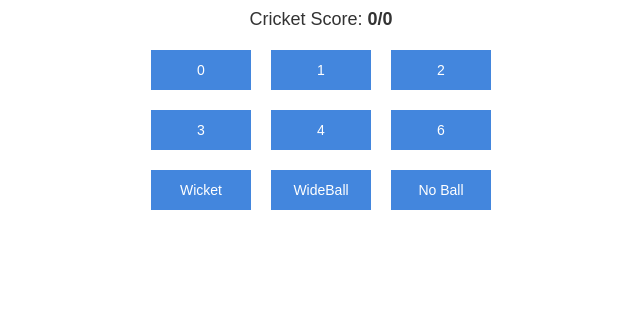
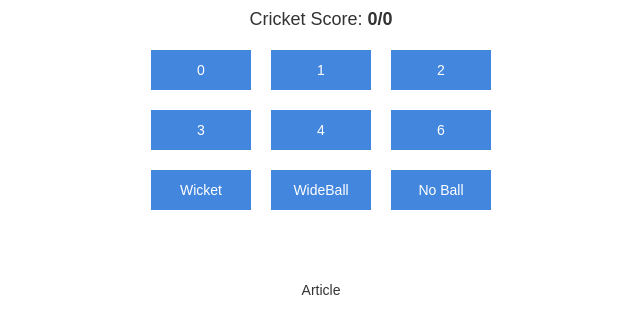
Before and after one commit to Sowji-dev/Frontend, a React (Create React App) app in the folder React/sample/: page /article in a window 1280 px wide. Shown: the top 334 px of the page, without its empty margins (319-959 px from the left). Built offline with nearby package versions, Linux system fonts and the light colour scheme.

Commit message:
added routing

```diff
--- a/React/sample/package.json
+++ b/React/sample/package.json
@@ -10,6 +10,7 @@
     "formik": "^2.4.2",
     "react": "^18.2.0",
     "react-dom": "^18.2.0",
+    "react-router-dom": "^6.14.2",
     "react-scripts": "5.0.1",
     "web-vitals": "^2.1.4",
     "yup": "^1.2.0"
--- a/React/sample/src/App.jsx
+++ b/React/sample/src/App.jsx
@@ -1,5 +1,7 @@
+import { Outlet } from 'react-router';
 import './App.css'
 import React, { useState } from 'react';
+import Sports from './Sports';
 function App() {
   var [score,setScore]=useState(0)
   var [runs,setRuns]=useState(0)
@@ -11,6 +13,7 @@ function App() {
   }
   return (
     <div >
+      <div>
         <h4>Cricket Score:<b> {score}/{runs}</b></h4>
         <button onClick={()=>add(0)}> 0</button>
         <button onClick={()=>add(1)}> 1</button>
@@ -22,6 +25,9 @@ function App() {
         <button onClick={()=>add(1)}> WideBall</button>
         <button onClick={()=>add(1)}> No Ball</button>
       </div>
+      <br/><br/><br/>
+     <Outlet></Outlet>
+    </div>
   );
 }
 export default App;
--- /dev/null
+++ b/React/sample/src/Article.jsx
@@ -0,0 +1,11 @@
+import React from 'react'
+
+function Article() {
+  return (
+    <div>
+      Article
+    </div>
+  )
+}
+
+export default Article
--- /dev/null
+++ b/React/sample/src/Sports.jsx
@@ -0,0 +1,11 @@
+import React from 'react'
+
+function Sports() {
+  return (
+    <div>
+      sports
+    </div>
+  )
+}
+
+export default Sports
--- a/React/sample/src/index.js
+++ b/React/sample/src/index.js
@@ -3,10 +3,28 @@ import ReactDOM from 'react-dom/client';
  import './index.css';
 import App from './App';
 import reportWebVitals from './reportWebVitals';
-
+import { RouterProvider, createBrowserRouter } from 'react-router-dom';
+import Sports from './Sports';
+import Article from './Article';
+const router=createBrowserRouter([
+    {
+        path:'/',
+        element:<App></App>,
+        children:[
+            {
+                path:'/sports',
+                element:<Sports></Sports>
+            },
+            {
+                path:'/article',
+                element:<Article></Article>
+            }
+        ]
+    }
+])
 const root = ReactDOM.createRoot(document.getElementById('root'));
 root.render(
-    <App />
+   <RouterProvider router={router}></RouterProvider>
 );
 
 reportWebVitals();
```
Also changed, not shown: 1 other file (tests, documents, lock files or other folders). Lines whose indentation alone changed are shown as unchanged.
